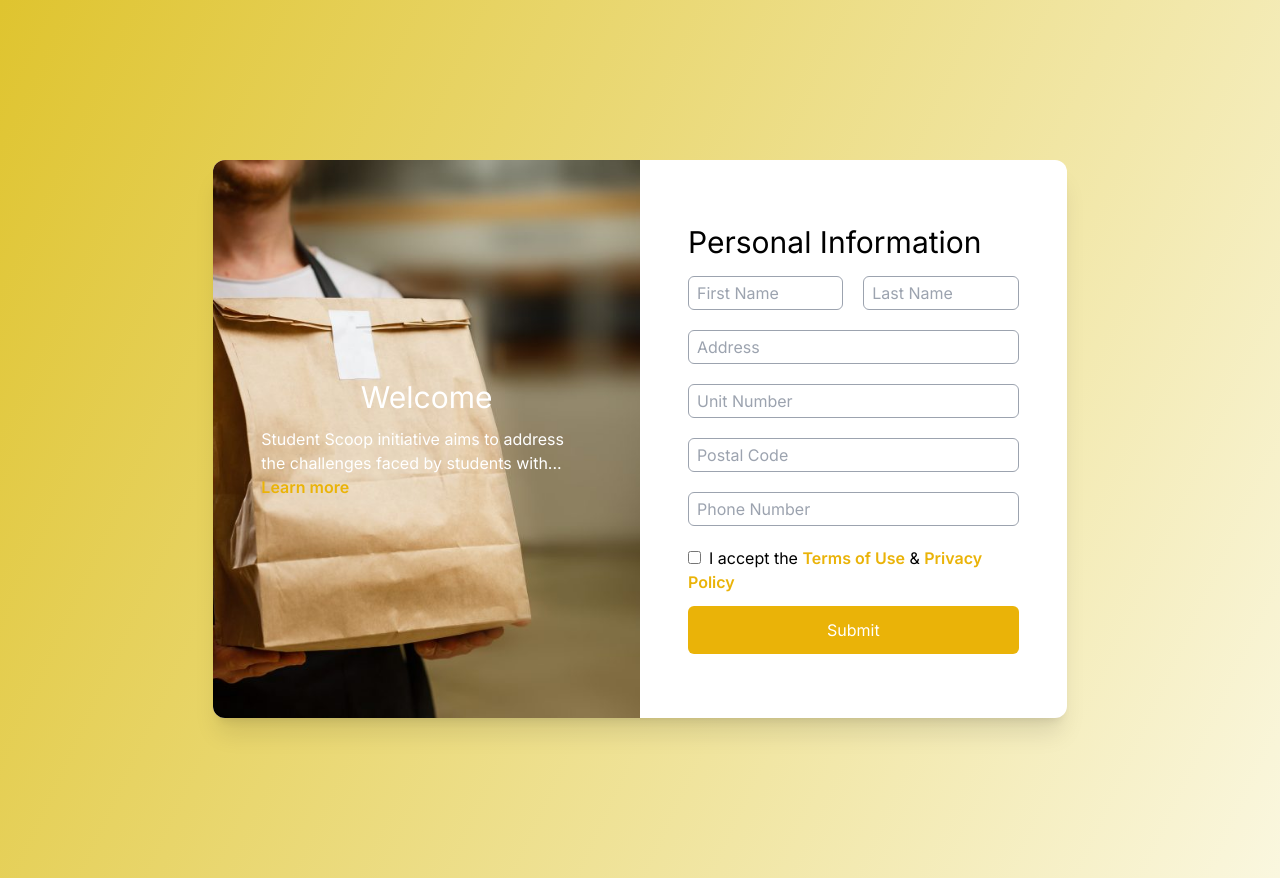
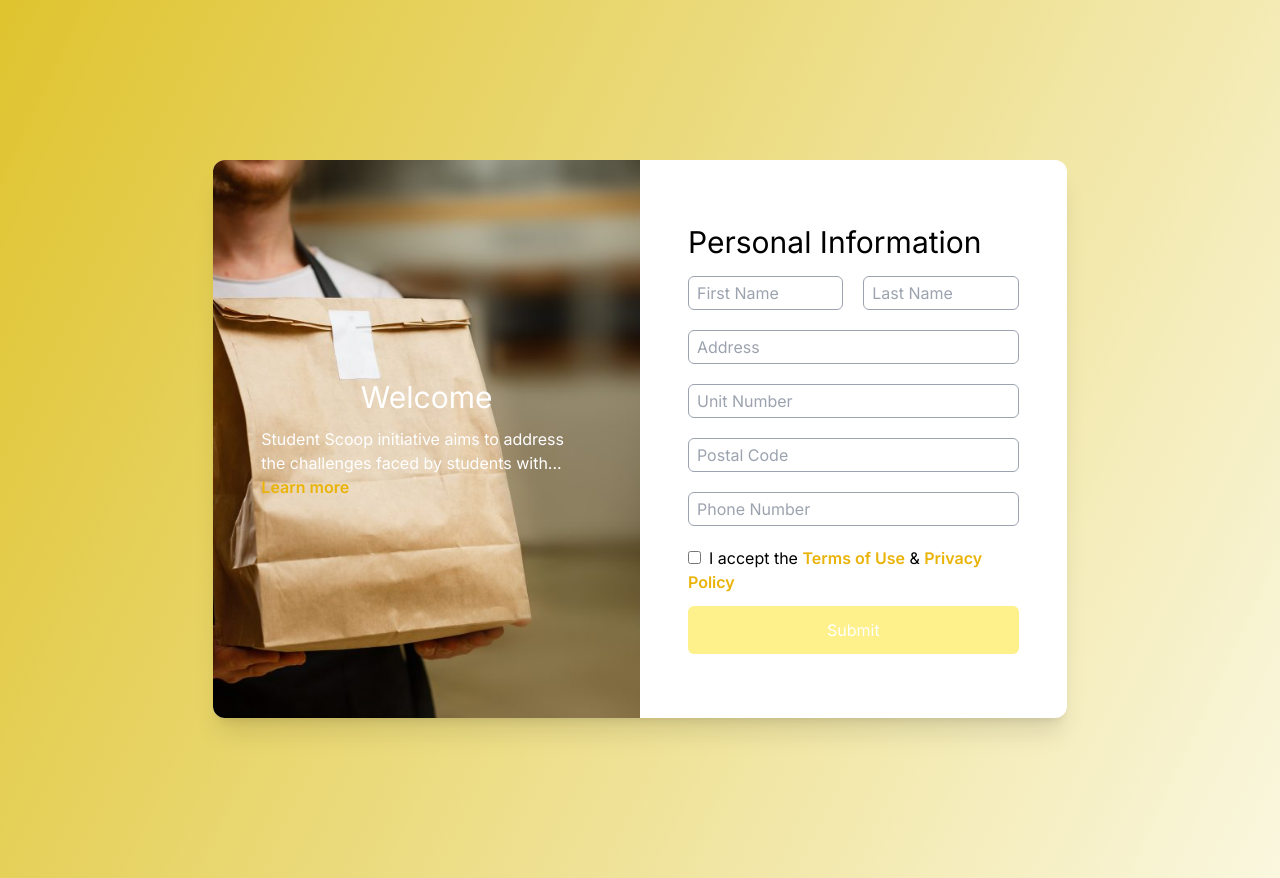
Before and after one commit to Abdelmouzahir/studentscoops, a Next.js app: page /student/information in a window 1280 px wide. Built offline with nearby package versions, Linux system fonts and the light colour scheme; no server answers; sample sign-in values are in the browser's storage.

Commit message:
add conditions

```diff
--- a/app/student/information/page.js
+++ b/app/student/information/page.js
@@ -15,6 +15,7 @@ const PersonalInfo = () => {
   const [phoneNumber, setPhoneNumber] = useState('');
   const [error, setError] = useState('');
   const [showFullMessage, setShowFullMessage] = useState(false);
+  const [acceptConditions, setAcceptConditions] = useState(false);
   const router = useRouter();
 
   useEffect(() => {
@@ -65,7 +66,7 @@ const PersonalInfo = () => {
 
     <div className="min-h-screen py-40" style={{ backgroundImage: 'linear-gradient(115deg, #dfc42f, #faf7df)' }}>
       <div className="container mx-auto">
-        <div className="flex flex-col lg:flex-row w-10/12 lg:w-8/12 bg-white rounded-xl mx-auto shadow-xl overflow-hidden">
+        <div className="flex flex-col lg:flex-row w-10/12 lg:w-8/12 bg-white rounded-xl mx-auto shadow-xl overflow-hidden text-black">
           <div
             className="w-full lg:w-1/2 flex flex-col items-center justify-center p-12 bg-no-repeat bg-cover bg-center"
             style={{ backgroundImage: 'url(/assets/images/food.png)' }}
@@ -145,17 +146,22 @@ const PersonalInfo = () => {
               </div>
               {error && <div className="text-red-500 text-sm mb-4">{error}</div>}
               <div className="mt-5">
-                <input type="checkbox" className="border border-gray-400 rounded-md" />
+                <input type="checkbox" className="cursor-pointer border border-gray-400 rounded-md" onClick={()=>{setAcceptConditions(!acceptConditions)}}/>
                 <span className='ml-2 text-black'>
                   I accept the <a href="#" className="text-yellow-500 font-semibold">Terms of Use</a> & <a href="#" className="text-yellow-500 font-semibold">Privacy Policy</a>
                 </span>
-                <button
+                {acceptConditions ? <button
                   type="button"
                   onClick={handleSubmit}
                   className="w-full bg-yellow-500 py-3 text-center text-white mt-3 rounded-md"
                 >
                   Submit
-                </button>
+                </button>:<button
+                  type="button"
+                  className="w-full bg-yellow-200 py-3 text-center text-white mt-3 rounded-md"
+                >
+                  Submit
+                </button>}
               </div>
             </form>
           </div>
```
